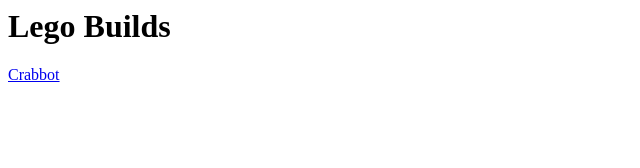
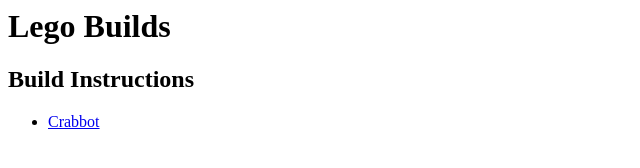
Before and after one commit to jkutner/fll-crab-2018, a plain HTML site: page index.html in a window 1280 px wide. Shown: the whole page, without its empty margins (0-640 px from the left). Drawn offline with Linux system fonts and the light colour scheme.

Commit message:
Added program files

```diff
--- a/index.html
+++ b/index.html
@@ -1,6 +1,10 @@
 <html>
 <body>
   <h1>Lego Builds</h1>
-  <a href="crabbot.html">Crabbot</a>
+
+  <h2>Build Instructions</h2>
+  <ul>
+    <li><a href="crabbot.html">Crabbot</a></li>
+  </ul>
 </body>
 </html>
```
Also changed, not shown: 2 other files.
